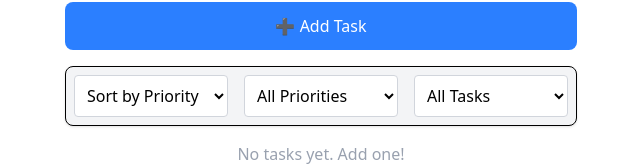
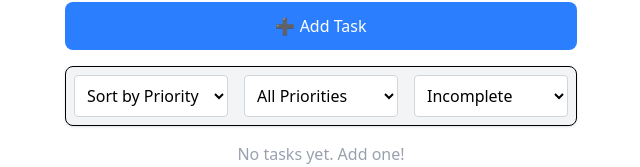
Before and after one commit to ZenithPopat/TaskManager, a React (Vite) app: page / in a window 1280 px wide. Shown: the part 258-425 px from the top of the page, without its empty margins (319-959 px from the left). Built offline with nearby package versions, Linux system fonts and the light colour scheme.

Commit message:
Storing filters and sorts in localStorage for Persistency

```diff
--- a/src/components/TaskList.tsx
+++ b/src/components/TaskList.tsx
@@ -26,9 +26,18 @@ export default function TaskList() {
     return savedTasks ? JSON.parse(savedTasks) : [];
   });
 
-  const [sortBy, setSortBy] = useState<"priority" | "dueDate" | "completion">("priority");
-  const [filterPriority, setFilterPriority] = useState<Priority | null>(null);
-  const [filterCompletion, setFilterCompletion] = useState<boolean | null>(null);
+  const [sortBy, setSortBy] = useState<"priority" | "dueDate" | "completion">(() => {
+    const savedSort = localStorage.getItem("sort");
+    return savedSort ? JSON.parse(savedSort) : "priority";
+  });
+  const [filterPriority, setFilterPriority] = useState<Priority | null>(() => {
+    const savedPriority = localStorage.getItem("priorityFilter");
+    return savedPriority ? JSON.parse(savedPriority) : "";
+  });
+  const [filterCompletion, setFilterCompletion] = useState<boolean | null>(() => {
+    const savedCompletion = localStorage.getItem("completionFilter");
+    return savedCompletion ? JSON.parse(savedCompletion) : "";
+  });
 
   // Save tasks to localStorage whenever they change
   useEffect(() => {
@@ -80,7 +89,7 @@ export default function TaskList() {
 
   const filteredTasks = tasks.filter((task) => {
     const matchesPriority = filterPriority ? task.priority === filterPriority : true;
-    const matchesCompletion = filterCompletion !== null ? task.completed === filterCompletion : true;
+    const matchesCompletion = filterCompletion ? task.completed === filterCompletion : true;
     return matchesPriority && matchesCompletion;
   });
 
--- a/src/components/TaskSortingFiltering.tsx
+++ b/src/components/TaskSortingFiltering.tsx
@@ -1,4 +1,4 @@
-import { useState } from "react";
+import { useEffect, useState } from "react";
 
 type Priority = "Low" | "Medium" | "High";
 
@@ -10,15 +10,45 @@ interface TaskSortingFilteringProps {
 
 const TaskSortingFiltering: React.FC<TaskSortingFilteringProps>  = ({setSortBy, setFilterPriority, setFilterCompletion}) => {
 
-    const [selectedSort, setSelectedSort] = useState("priority");
-    const [selectedPriority, setSelectedPriority] = useState("");
-    const [selectedCompletion, setSelectedCompletion] = useState("");
+    const [selectedSort, setSelectedSort] = useState(() => {
+        const savedSort = localStorage.getItem("sort");
+        return savedSort ? JSON.parse(savedSort) : "priority";
+      });
+    const [selectedPriority, setSelectedPriority] = useState<Priority | string>(() => {
+        const savedPriority = localStorage.getItem("priorityFilter");
+        return savedPriority ? JSON.parse(savedPriority) : "";
+      });
+    const [selectedCompletion, setSelectedCompletion] = useState(() => {
+        const savedCompletion = localStorage.getItem("completionFilter");
+        return savedCompletion === "null" ? "" : (savedCompletion === "true" ? "completed" : "incomplete");;
+      });
     const [filter, setFilter] = useState<{ priority: Priority | null; completion: boolean | null }>({ priority: null, completion: null });
+
+    useEffect(() => {
+        const savedSort = localStorage.getItem('sort');
+        const storedSort = savedSort ? JSON.parse(savedSort) : "priority";
+        const savedPriority = localStorage.getItem('priorityFilter');
+        const storedPriority = savedPriority ? JSON.parse(savedPriority) : "";
+        const savedCompletion = localStorage.getItem('completionFilter');
+        const storedCompletion = savedCompletion === "null" ? "" : (savedCompletion === "true" ? "completed" : "incomplete");
+        if (storedSort) {
+            setSelectedSort(storedSort);
+        }
+        if (storedPriority) {
+            setSelectedPriority(storedPriority);
+            setFilter({ ...filter, priority: storedPriority });
+        }
+        if (storedCompletion) {
+            setSelectedCompletion(storedCompletion);
+            setFilter({ ...filter, completion: storedCompletion === "completed" ? true : storedCompletion === "incomplete" ? false : null });
+        }
+    }, []);
 
     const handleSortChange = (event: React.ChangeEvent<HTMLSelectElement>) => {
         const value = event.target.value;
         setSelectedSort(value);
         setSortBy(value as "priority" | "dueDate" | "completion");
+        localStorage.setItem('sort', JSON.stringify(value));
     };
 
     const handlePriorityFilterChange = (event: React.ChangeEvent<HTMLSelectElement>) => {
@@ -26,6 +56,7 @@ const TaskSortingFiltering: React.FC<TaskSortingFilteringProps>  = ({setSortBy,
         setSelectedPriority(value);
         setFilterPriority(value === "" ? null : value as Priority);
         setFilter({ ...filter, priority: value === "" ? null : value as Priority });
+        localStorage.setItem('priorityFilter', JSON.stringify(value));
     };
 
     const handleCompletionFilterChange = (event: React.ChangeEvent<HTMLSelectElement>) => {
@@ -33,7 +64,7 @@ const TaskSortingFiltering: React.FC<TaskSortingFilteringProps>  = ({setSortBy,
         setSelectedCompletion(value);
         setFilterCompletion(value === "" ? null : value === "completed");
         setFilter({ ...filter, completion: value === "" ? null : value === "completed" });
-        console.log(filter);
+        localStorage.setItem('completionFilter', JSON.stringify(value === "" ? null : value === "completed"));
     };
 
     return (
@@ -69,6 +100,7 @@ const TaskSortingFiltering: React.FC<TaskSortingFilteringProps>  = ({setSortBy,
 
             {/* Filtering by Completion */}
             <select
+                name="completion"
                 value={selectedCompletion}
                 onChange={handleCompletionFilterChange}
                 className="p-2 border bg-white text-black border-gray-300
@@ -85,11 +117,14 @@ const TaskSortingFiltering: React.FC<TaskSortingFilteringProps>  = ({setSortBy,
             {(filter.priority || filter.completion) && (
                 <button
                     onClick={() => {
-                    setSelectedPriority("");
-                    setSelectedCompletion("");
-                    setFilterPriority(null);
-                    setFilterCompletion(null);
-                    setFilter({ priority: null, completion: null });
+                        setSelectedPriority("");
+                        setSelectedCompletion("");
+                        setFilterPriority(null);
+                        setFilterCompletion(null);
+                        setFilter({ priority: null, completion: null });
+                        localStorage.removeItem('priorityFilter');
+                        localStorage.removeItem('completionFilter');
+                        localStorage.removeItem('sort');
                     }}
                     className="px-4 py-2 bg-red-500 text-white rounded hover:bg-red-600"
                 >
```
